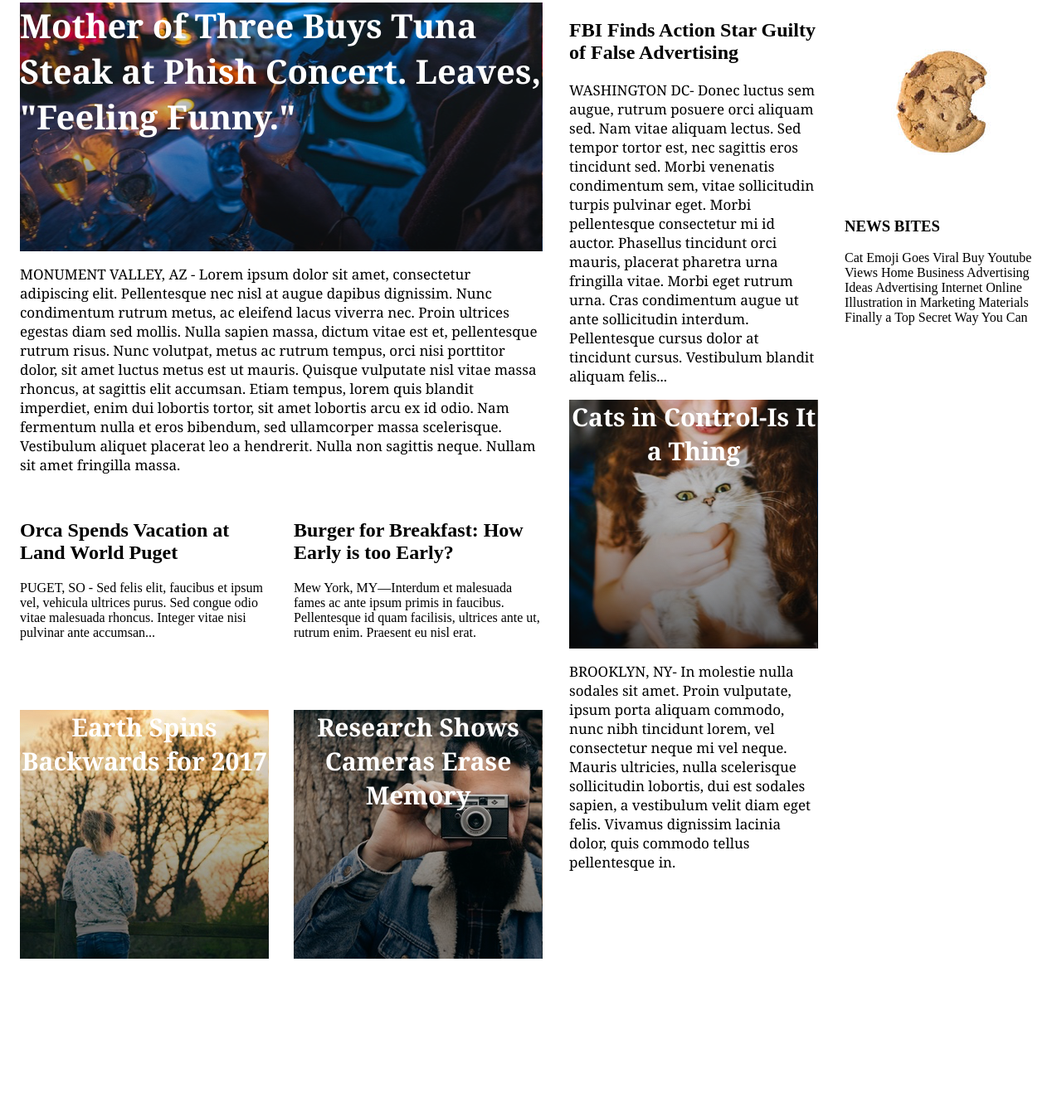
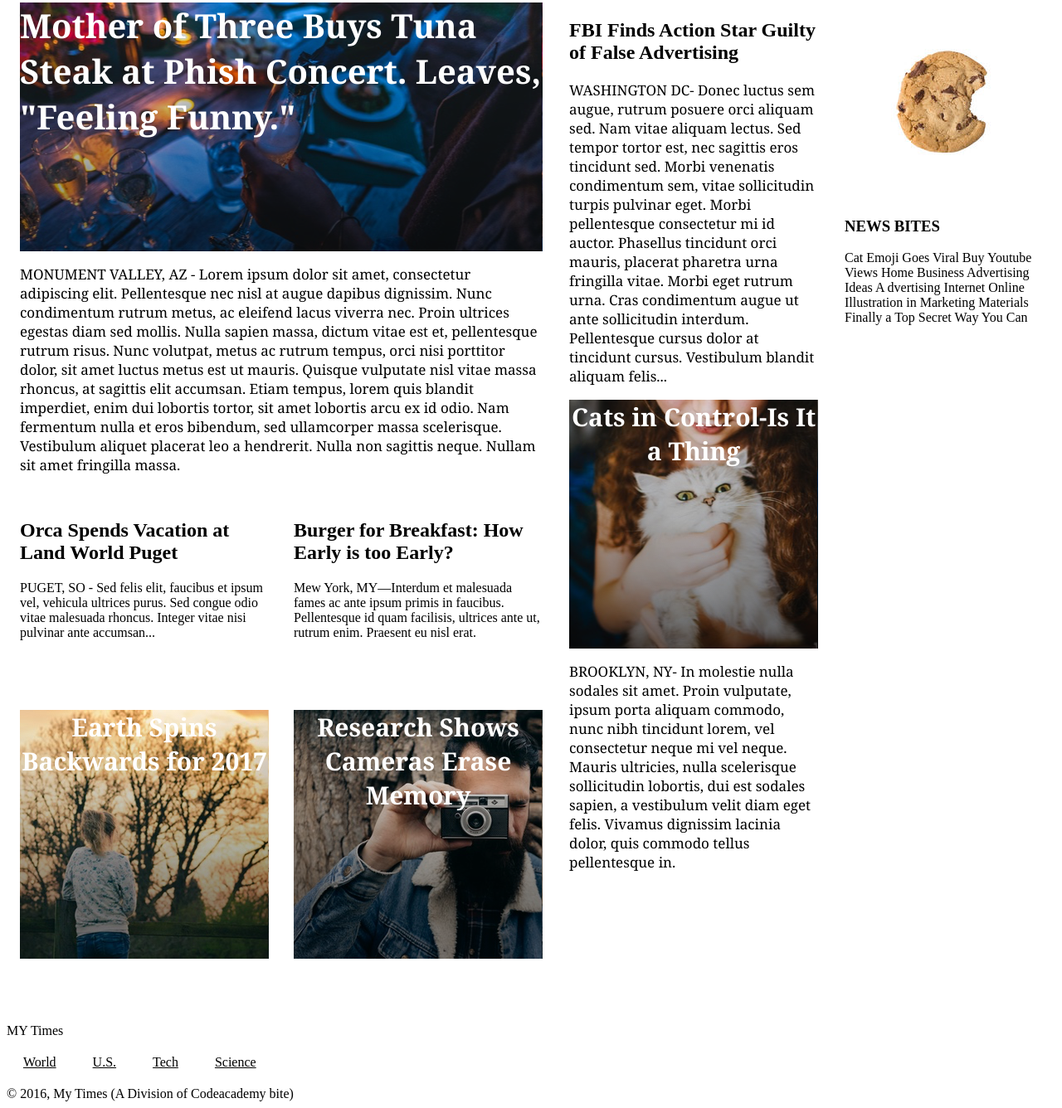
Before and after one commit to haroshi/myt, a plain HTML site: page index.html in a window 1280 px wide. Shown: the part 121-1457 px from the top of the page at 83% size. Before the commit the page ends 1355 px from the top, so only its background shows below. Drawn offline with Linux system fonts and the light colour scheme.

Commit message:
Makee final html addition

```diff
--- a/index.html
+++ b/index.html
@@ -26,7 +26,7 @@
       <div class="column large">
         <div class="lead-story">
           <div class="image-content">
-            <span>Mother of Three Buys Tuna Steak at Phish Concert. Leaves, "Feeling Funny."</span>
+            <span class="head">Mother of Three Buys Tuna Steak at Phish Concert. Leaves, "Feeling Funny."</span>
           </div>
             <p class="narrative">MONUMENT VALLEY, AZ - Lorem ipsum dolor sit amet, consectetur adipiscing elit.
               Pellentesque nec nisl at augue dapibus dignissim. Nunc condimentum rutrum metus, ac eleifend lacus
@@ -89,13 +89,29 @@
         <span class="bites">Cat Emoji Goes Viral</span>
         <span class="bites">Buy Youtube Views</span>
         <span class="bites">Home Business Advertising Ideas</span>
-        <span class="bites">Advertising Internet Online</span>
+        <span class="bites">A dvertising Internet Online</span>
         <span class="bites">Illustration in Marketing Materials</span>
         <span class="bites">Finally a Top Secret Way You Can</span>
       </div>
     </div>
   </div>
 
+<!-- Footer -->
+<footer>
+  <div class="info">
+  <span class="title">MY Times</span>
+  <nav>
+    <span> <a href="#">World</a></span>
+    <span> <a href="#">U.S.</a></span>
+    <span> <a href="#">Tech</a></span>
+    <span> <a href="#">Science</a></span>
+  </nav>
+</div>
+<div class="copyright">
+  © 2016, My Times (A  Division of Codeacademy bite)
+</div>
+</footer>
+
 
 
   </body>
```
